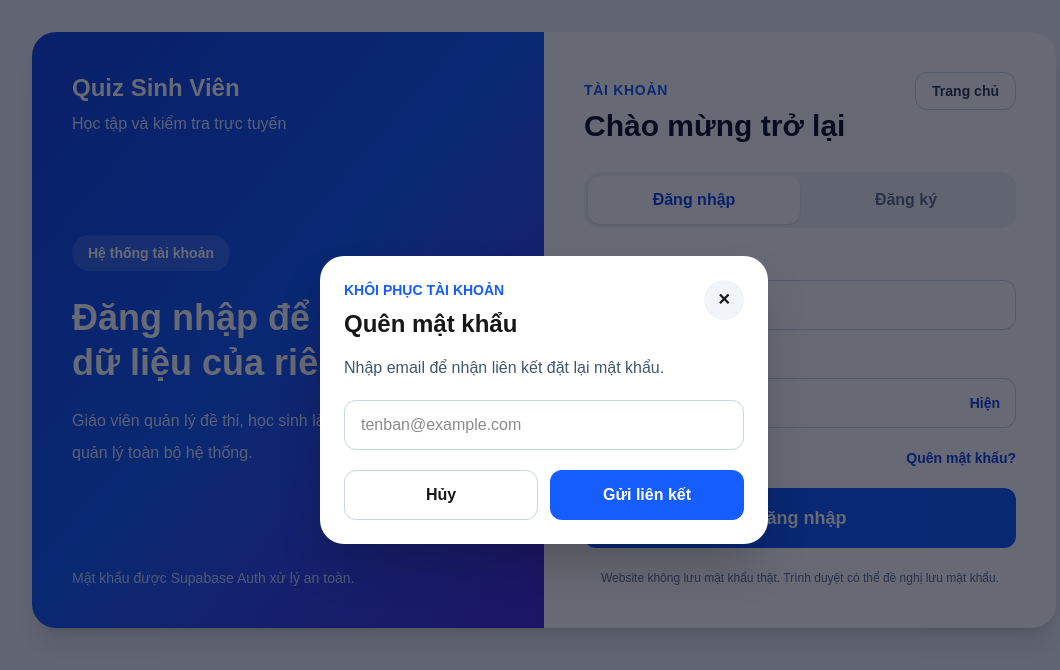
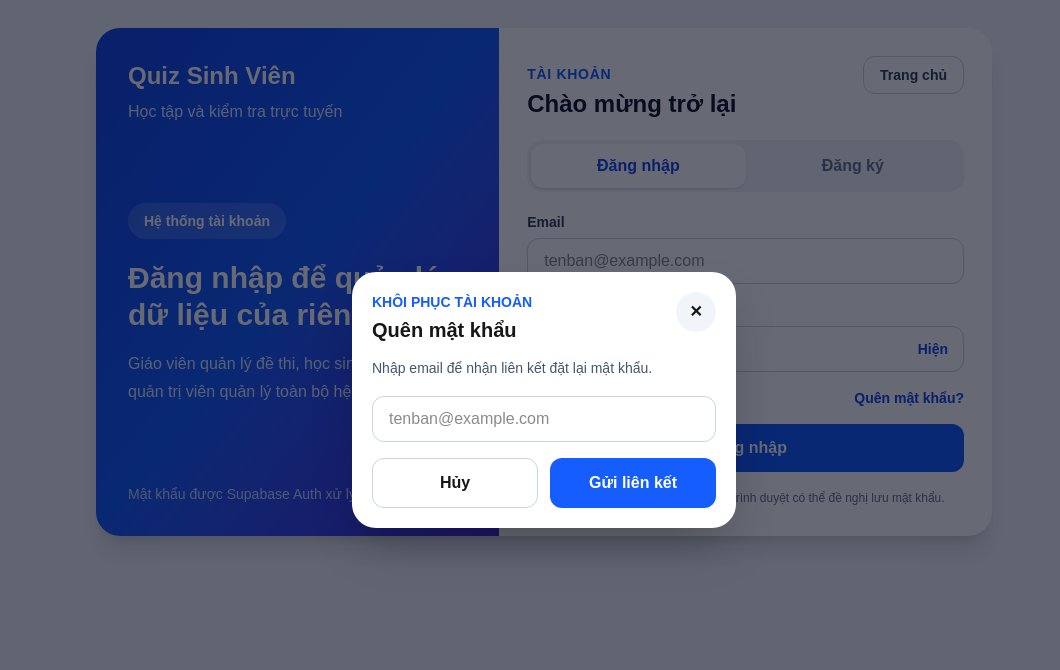
Before and after one commit to nguyenthaihuyofficial-creator/quizsinhvien, a Next.js app: page /dang-nhap in a window 1280 px wide. Both pictures are taken after a click on the button "Quên mật khẩu?". Shown: the top 670 px of the page, without its empty margins (96-1156 px from the left). Built offline with nearby package versions, Linux system fonts and the light colour scheme; no server answers; the database is empty.

Commit message:
Thu gon giao dien dang nhap dang ky

```diff
--- a/app/dang-nhap/page.tsx
+++ b/app/dang-nhap/page.tsx
@@ -221,9 +221,9 @@ export default function DangNhapPage() {
   }
 
   return (
-    <main className="min-h-screen bg-slate-100 px-4 py-8 sm:px-6">
-      <div className="mx-auto grid max-w-5xl overflow-hidden rounded-3xl bg-white shadow-xl lg:grid-cols-2">
-        <section className="hidden bg-gradient-to-br from-blue-700 via-blue-600 to-indigo-700 p-10 text-white lg:flex lg:flex-col lg:justify-between">
+    <main className="min-h-screen bg-slate-100 px-4 py-5 sm:px-6 sm:py-7">
+      <div className="mx-auto grid max-w-4xl overflow-hidden rounded-3xl bg-white shadow-xl lg:grid-cols-[0.9fr_1.1fr]">
+        <section className="hidden bg-gradient-to-br from-blue-700 via-blue-600 to-indigo-700 p-8 text-white lg:flex lg:flex-col lg:justify-between">
           <div>
             <Link href="/" className="text-2xl font-extrabold">
               Quiz Sinh Viên
@@ -239,11 +239,11 @@ export default function DangNhapPage() {
               Hệ thống tài khoản
             </p>
 
-            <h1 className="mt-6 text-4xl font-extrabold leading-tight">
+            <h1 className="mt-5 text-3xl font-extrabold leading-tight">
               Đăng nhập để quản lý dữ liệu của riêng bạn
             </h1>
 
-            <p className="mt-5 leading-8 text-blue-100">
+            <p className="mt-4 leading-7 text-blue-100">
               Giáo viên quản lý đề thi, học sinh làm bài và quản trị
               viên quản lý toàn bộ hệ thống.
             </p>
@@ -254,7 +254,7 @@ export default function DangNhapPage() {
           </p>
         </section>
 
-        <section className="p-6 sm:p-8 md:p-10">
+        <section className="p-5 sm:p-6 md:p-7">
           <div className="flex items-start justify-between gap-4">
             <div>
               <Link
@@ -268,7 +268,7 @@ export default function DangNhapPage() {
                 Tài khoản
               </p>
 
-              <h2 className="mt-2 text-3xl font-extrabold text-slate-900">
+              <h2 className="mt-1 text-2xl font-extrabold text-slate-900">
                 {mode === "login"
                   ? "Chào mừng trở lại"
                   : "Tạo tài khoản mới"}
@@ -283,7 +283,7 @@ export default function DangNhapPage() {
             </Link>
           </div>
 
-          <div className="mt-7 grid grid-cols-2 rounded-2xl bg-slate-100 p-1">
+          <div className="mt-5 grid grid-cols-2 rounded-2xl bg-slate-100 p-1">
             <button
               type="button"
               onClick={() => {
@@ -292,8 +292,8 @@ export default function DangNhapPage() {
               }}
               className={
                 mode === "login"
-                  ? "rounded-xl bg-white px-4 py-3 font-bold text-blue-700 shadow-sm"
-                  : "rounded-xl px-4 py-3 font-bold text-slate-500"
+                  ? "rounded-xl bg-white px-4 py-2.5 font-bold text-blue-700 shadow-sm"
+                  : "rounded-xl px-4 py-2.5 font-bold text-slate-500"
               }
             >
               Đăng nhập
@@ -307,8 +307,8 @@ export default function DangNhapPage() {
               }}
               className={
                 mode === "register"
-                  ? "rounded-xl bg-white px-4 py-3 font-bold text-blue-700 shadow-sm"
-                  : "rounded-xl px-4 py-3 font-bold text-slate-500"
+                  ? "rounded-xl bg-white px-4 py-2.5 font-bold text-blue-700 shadow-sm"
+                  : "rounded-xl px-4 py-2.5 font-bold text-slate-500"
               }
             >
               Đăng ký
@@ -331,12 +331,12 @@ export default function DangNhapPage() {
             onSubmit={
               mode === "login" ? handleLogin : handleRegister
             }
-            className="mt-6 space-y-5"
+            className="mt-5 space-y-4"
           >
             {mode === "register" && (
               <>
                 <div>
-                  <label className="mb-2 block text-sm font-bold text-slate-700">
+                  <label className="mb-1.5 block text-sm font-bold text-slate-700">
                     Họ và tên
                   </label>
 
@@ -347,13 +347,13 @@ export default function DangNhapPage() {
                     onChange={(event) =>
                       setFullName(event.target.value)
                     }
-                    className="w-full rounded-xl border border-slate-300 px-4 py-3 outline-none focus:border-blue-500"
+                    className="min-h-11 w-full rounded-xl border border-slate-300 px-4 py-2.5 outline-none focus:border-blue-500 focus:ring-4 focus:ring-blue-100"
                     placeholder="Nhập đầy đủ họ và tên"
                   />
                 </div>
 
                 <div>
-                  <label className="mb-2 block text-sm font-bold text-slate-700">
+                  <label className="mb-1.5 block text-sm font-bold text-slate-700">
                     Loại tài khoản
                   </label>
 
@@ -362,7 +362,7 @@ export default function DangNhapPage() {
                     onChange={(event) =>
                       setRole(event.target.value as Role)
                     }
-                    className="w-full rounded-xl border border-slate-300 bg-white px-4 py-3"
+                    className="min-h-11 w-full rounded-xl border border-slate-300 bg-white px-4 py-2.5 outline-none focus:border-blue-500 focus:ring-4 focus:ring-blue-100"
                   >
                     <option value="student">
                       Học sinh / Sinh viên
@@ -374,7 +374,7 @@ export default function DangNhapPage() {
             )}
 
             <div>
-              <label className="mb-2 block text-sm font-bold text-slate-700">
+              <label className="mb-1.5 block text-sm font-bold text-slate-700">
                 Email
               </label>
 
@@ -383,13 +383,13 @@ export default function DangNhapPage() {
                 autoComplete="email"
                 value={email}
                 onChange={(event) => setEmail(event.target.value)}
-                className="w-full rounded-xl border border-slate-300 px-4 py-3 outline-none focus:border-blue-500"
+                className="min-h-11 w-full rounded-xl border border-slate-300 px-4 py-2.5 outline-none focus:border-blue-500 focus:ring-4 focus:ring-blue-100"
                 placeholder="tenban@example.com"
               />
             </div>
 
             <div>
-              <label className="mb-2 block text-sm font-bold text-slate-700">
+              <label className="mb-1.5 block text-sm font-bold text-slate-700">
                 Mật khẩu
               </label>
 
@@ -405,7 +405,7 @@ export default function DangNhapPage() {
                   onChange={(event) =>
                     setPassword(event.target.value)
                   }
-                  className="w-full rounded-xl border border-slate-300 py-3 pl-4 pr-20 outline-none focus:border-blue-500"
+                  className="min-h-11 w-full rounded-xl border border-slate-300 py-2.5 pl-4 pr-20 outline-none focus:border-blue-500 focus:ring-4 focus:ring-blue-100"
                   placeholder="Ít nhất 6 ký tự"
                 />
 
@@ -423,7 +423,7 @@ export default function DangNhapPage() {
 
             {mode === "register" && (
               <div>
-                <label className="mb-2 block text-sm font-bold text-slate-700">
+                <label className="mb-1.5 block text-sm font-bold text-slate-700">
                   Nhập lại mật khẩu
                 </label>
 
@@ -437,7 +437,7 @@ export default function DangNhapPage() {
                     onChange={(event) =>
                       setConfirmPassword(event.target.value)
                     }
-                    className="w-full rounded-xl border border-slate-300 py-3 pl-4 pr-20 outline-none focus:border-blue-500"
+                    className="min-h-11 w-full rounded-xl border border-slate-300 py-2.5 pl-4 pr-20 outline-none focus:border-blue-500 focus:ring-4 focus:ring-blue-100"
                     placeholder="Nhập lại mật khẩu"
                   />
 
@@ -482,7 +482,7 @@ export default function DangNhapPage() {
             <button
               type="submit"
               disabled={loading}
-              className="w-full rounded-xl bg-blue-600 px-6 py-4 text-lg font-extrabold text-white hover:bg-blue-700 disabled:opacity-50"
+              className="min-h-12 w-full rounded-xl bg-blue-600 px-6 py-3 font-extrabold text-white hover:bg-blue-700 disabled:opacity-50"
             >
               {loading
                 ? "Đang xử lý..."
@@ -492,7 +492,7 @@ export default function DangNhapPage() {
             </button>
           </form>
 
-          <p className="mt-5 text-center text-xs leading-5 text-slate-500">
+          <p className="mt-4 text-center text-xs leading-5 text-slate-500">
             Website không lưu mật khẩu thật. Trình duyệt có thể đề
             nghị lưu mật khẩu.
           </p>
@@ -501,14 +501,14 @@ export default function DangNhapPage() {
 
       {forgotOpen && (
         <div className="fixed inset-0 z-50 flex items-center justify-center bg-slate-950/60 p-4">
-          <section className="w-full max-w-md rounded-3xl bg-white p-6 shadow-2xl">
+          <section className="w-full max-w-sm rounded-3xl bg-white p-5 shadow-2xl">
             <div className="flex items-start justify-between gap-4">
               <div>
                 <p className="text-sm font-bold uppercase text-blue-600">
                   Khôi phục tài khoản
                 </p>
 
-                <h2 className="mt-2 text-2xl font-extrabold">
+                <h2 className="mt-1 text-xl font-extrabold">
                   Quên mật khẩu
                 </h2>
               </div>
@@ -522,7 +522,7 @@ export default function DangNhapPage() {
               </button>
             </div>
 
-            <p className="mt-4 text-slate-600">
+            <p className="mt-3 text-sm leading-6 text-slate-600">
               Nhập email để nhận liên kết đặt lại mật khẩu.
             </p>
 
@@ -530,11 +530,11 @@ export default function DangNhapPage() {
               type="email"
               value={email}
               onChange={(event) => setEmail(event.target.value)}
-              className="mt-5 w-full rounded-xl border border-slate-300 px-4 py-3"
+              className="mt-4 min-h-11 w-full rounded-xl border border-slate-300 px-4 py-2.5 outline-none focus:border-blue-500 focus:ring-4 focus:ring-blue-100"
               placeholder="tenban@example.com"
             />
 
-            <div className="mt-5 grid gap-3 sm:grid-cols-2">
+            <div className="mt-4 grid gap-3 sm:grid-cols-2">
               <button
                 type="button"
                 onClick={() => setForgotOpen(false)}
```
